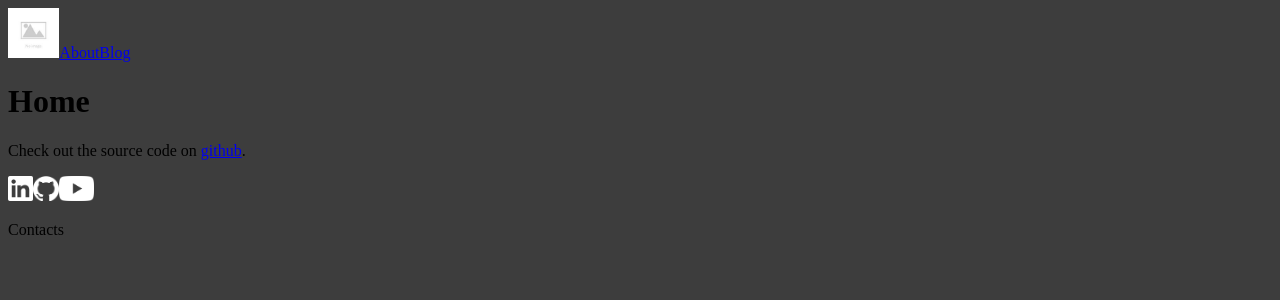
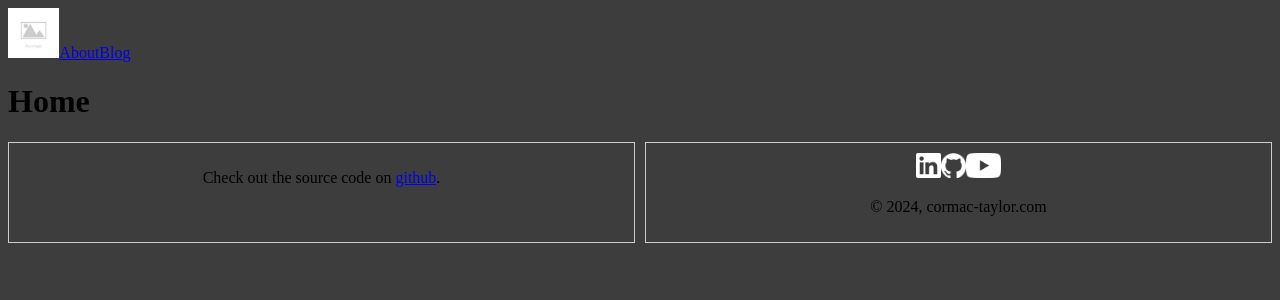
Before and after one commit to cormac-taylor/portfolio_website, a React (Vite) app: page / in a window 1280 px wide. Shown: the top 300 px of the page. Built offline with nearby package versions, Linux system fonts and the light colour scheme.

Commit message:
footer divs

```diff
--- a/src/components/Footer.jsx
+++ b/src/components/Footer.jsx
@@ -3,7 +3,7 @@ import "./styles/Footer.css";
 function Footer() {
   return (
     <>
-      <footer>
+      <footer className="footer_container">
         <GitHubRef />
         <Contacts />
       </footer>
@@ -13,7 +13,7 @@ function Footer() {
 
 function GitHubRef() {
   return (
-    <div>
+    <div className="footer_box">
       <p>Check out the source code on <a href="https://github.com/cormac-taylor/personal_website">github</a>.</p>
     </div>
   );
@@ -21,7 +21,7 @@ function GitHubRef() {
 
 function Contacts() {
   return (
-    <div>
+    <div className="footer_box">
       <div>
         <a href="https://github.com/cormac-taylor" target="_blank">
           <img src="/linked_in.png" alt="GitHub Logo" />
@@ -33,7 +33,7 @@ function Contacts() {
           <img src="/youtube.png" alt="YouTube Logo" />
         </a>
       </div>
-      <p>Contacts</p>
+      <p>© 2024, cormac-taylor.com</p>
     </div>
   );
 }
--- a/src/components/styles/Footer.css
+++ b/src/components/styles/Footer.css
@@ -2,3 +2,15 @@
 img {
   max-height: 25px;
 }
+
+.footer_container {
+  display: flex;
+  gap: 10px; /* Optional: space between the boxes */
+}
+
+.footer_box {
+  flex: 1; /* Optional: makes each box take equal width */
+  border: 1px solid #ccc;
+  padding: 10px;
+  text-align: center; /* Centers content horizontally */
+}
```
Also changed, not shown: 2 other files (tests, documents, lock files or other folders).
